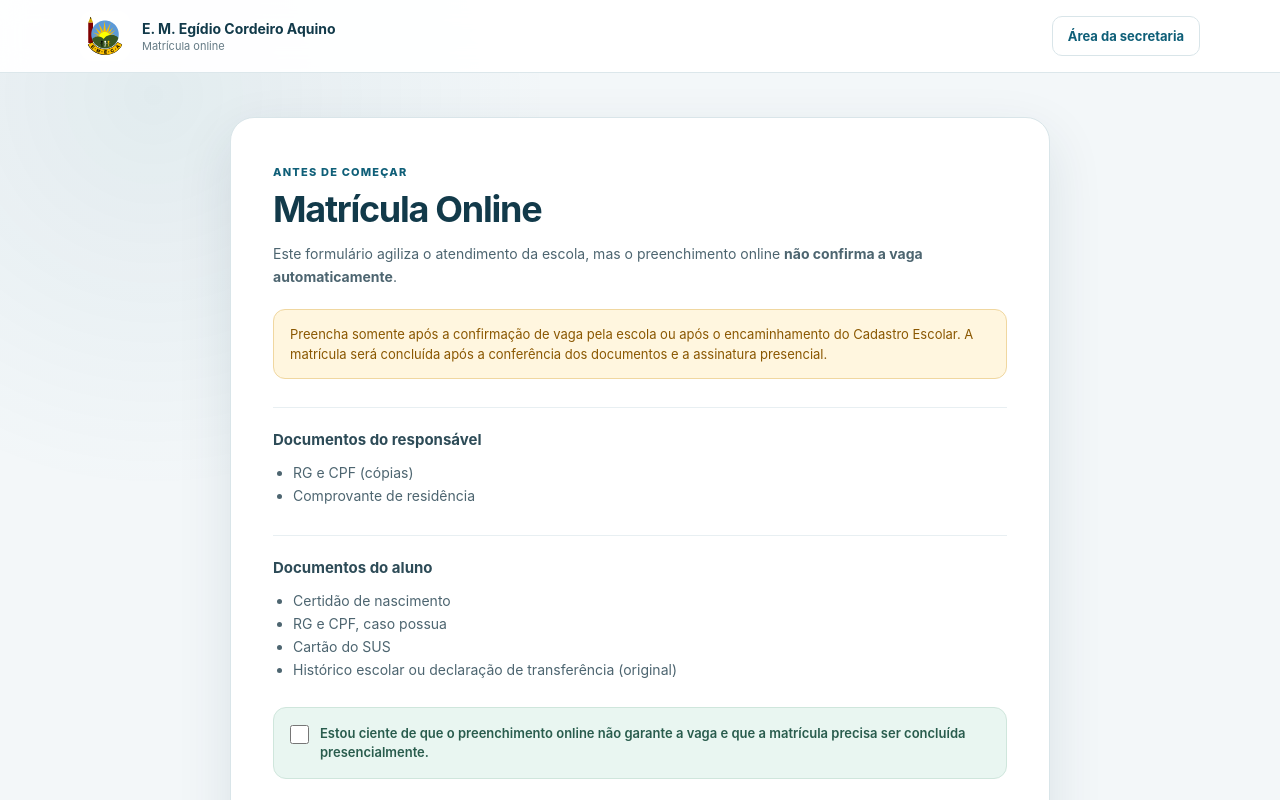
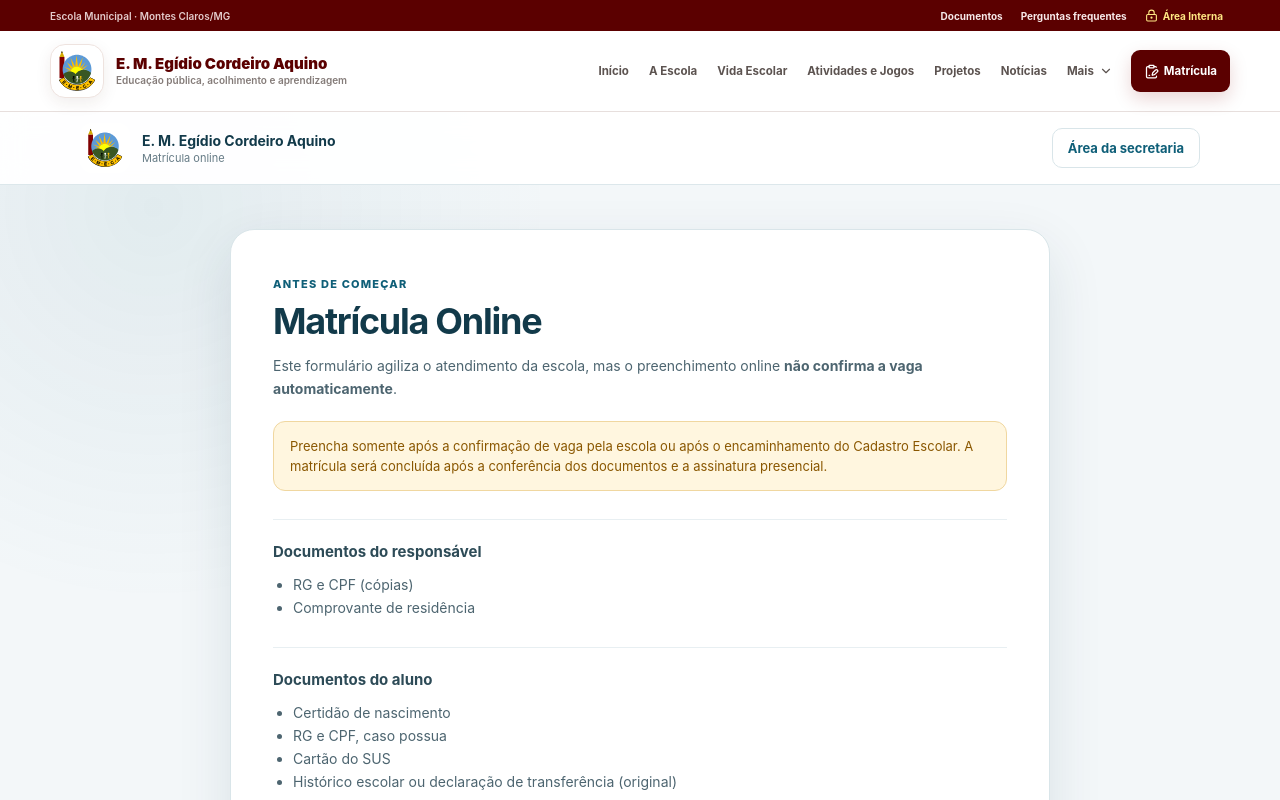
Before and after one commit to Paulo-Andre/emeca, a React (Vite) app in the folder frontend_publico/: page /Matricula in a window 1280 px wide. Shown: the top 800 px of the page. Built offline with nearby package versions, Linux system fonts and the light colour scheme.

Commit message:
Aplicar cabeçalho público em todas as etapas da matrícula

```diff
--- a/frontend_publico/src/App.tsx
+++ b/frontend_publico/src/App.tsx
@@ -1,14 +1,15 @@
 import AppRoutes from "./routes/appRoutes";
 import ScrollToTop from "./routes/ScrollToTop";
+import PublicSiteShell from "./components/PublicSiteShell";
 
 import "./App.css";
 
 function App() {
   return (
-    <>
+    <PublicSiteShell>
       <ScrollToTop />
       <AppRoutes />
-    </>
+    </PublicSiteShell>
   );
 }
 
```
